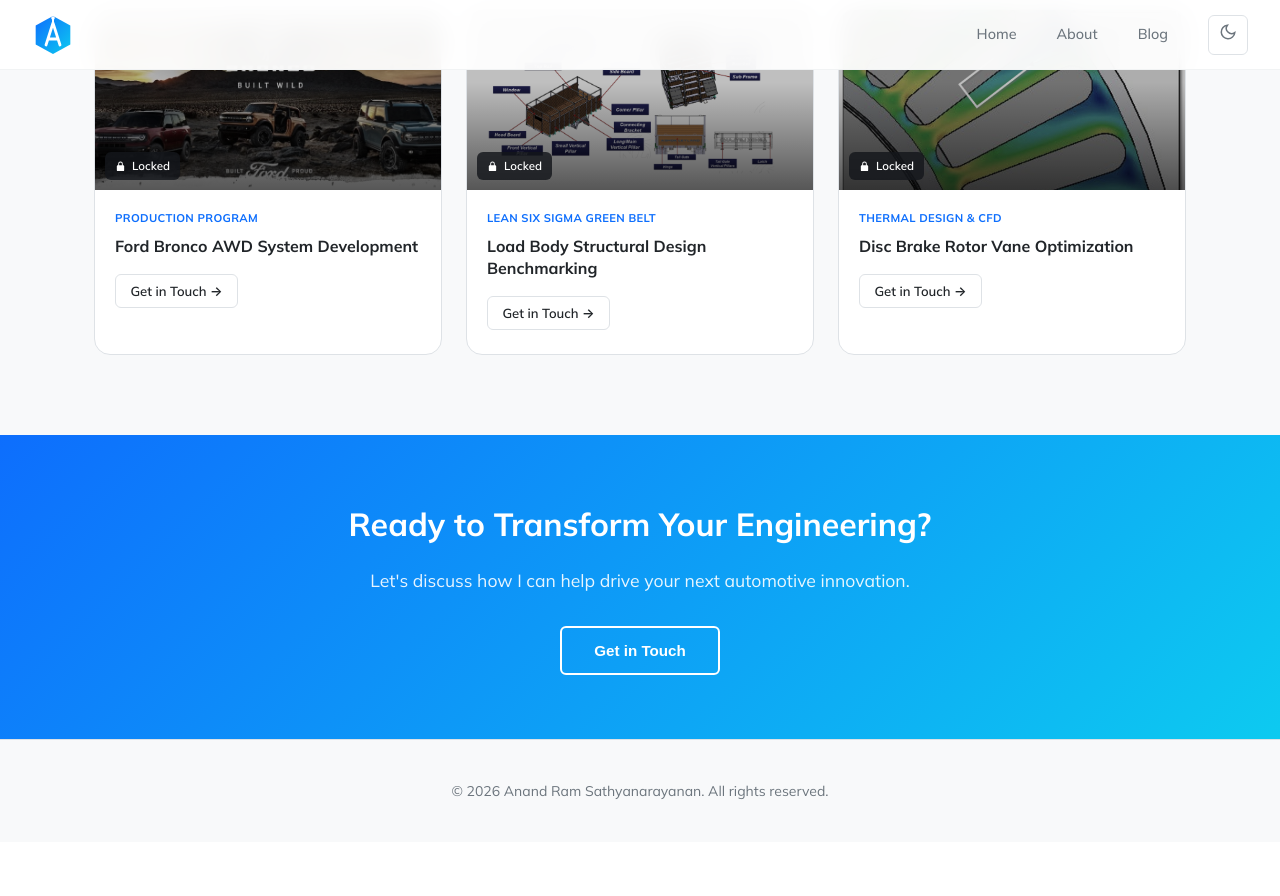
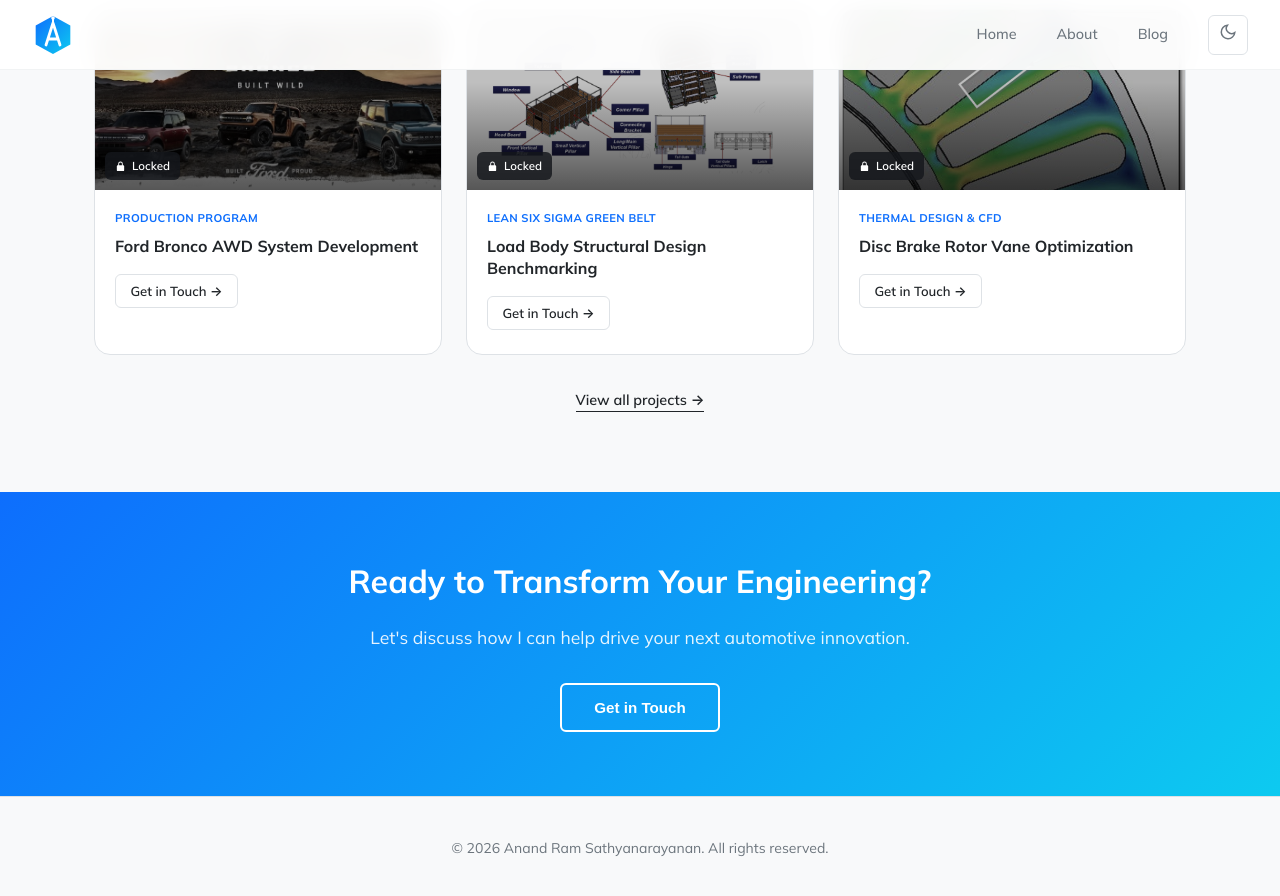
Before and after one commit to anandrams/anandrams.github.io, a Jekyll site: the page built from index.md, in a window 1280 px wide and 900 px high, scrolled down 5586 px. Shown: the top 896 px of the window. Built offline with Jekyll 4.4.1, drawn with Linux system fonts in a browser that asks for light colours; before the commit the page ends 6428 px from its top, so only the background shows below that.

Commit message:
Add View all projects link that opens contact modal instead of a real page

```diff
--- a/index.md
+++ b/index.md
@@ -345,11 +345,9 @@
       </div>
 
     </div>
-    {% if site.show_projects %}
     <div class="section-viewall">
-      <a href="/projects.html">View all projects →</a>
+      <a href="#" onclick="openContact(event)">View all projects →</a>
     </div>
-    {% endif %}
   </section>
 
   <section id="cta" class="section-container section-cta">
```
